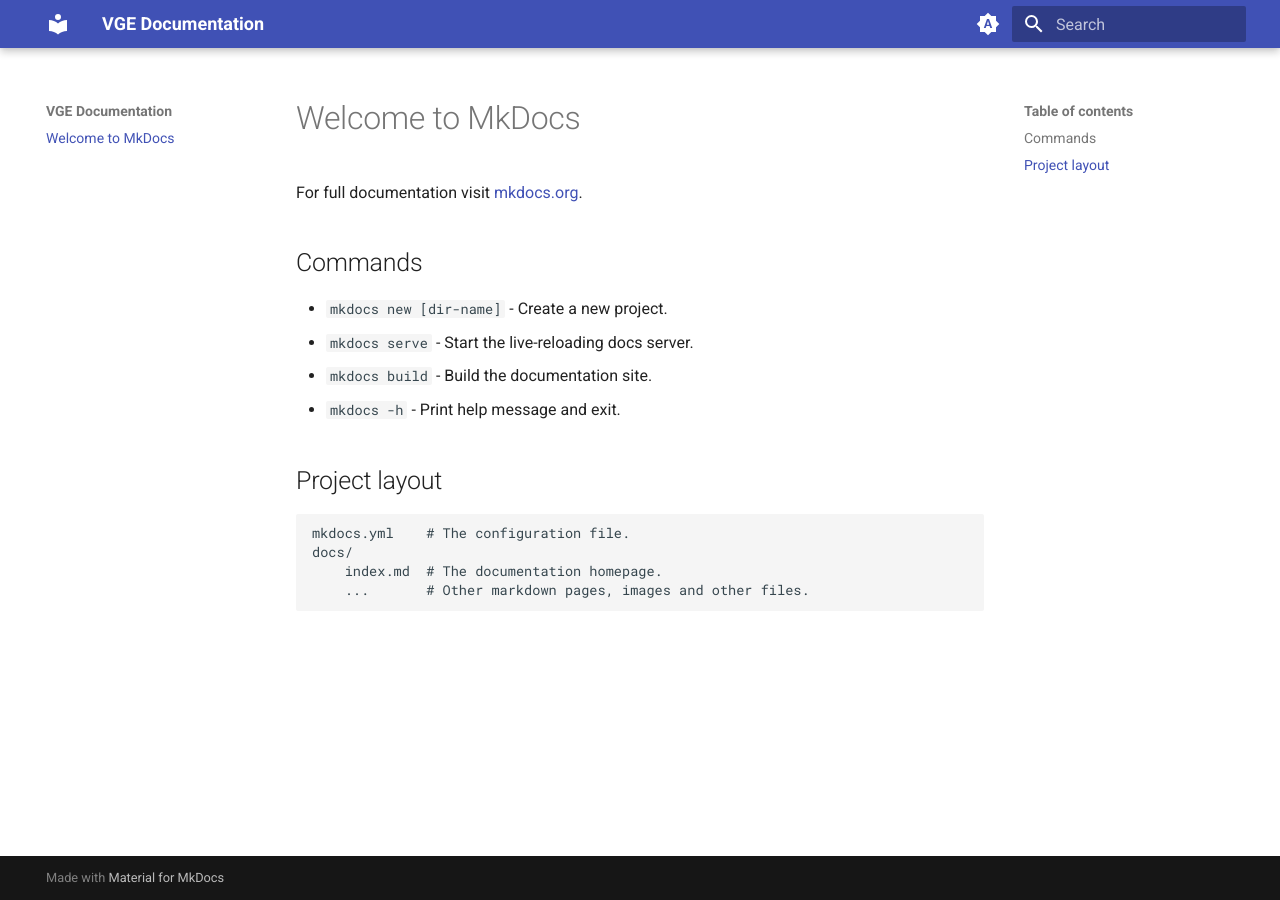
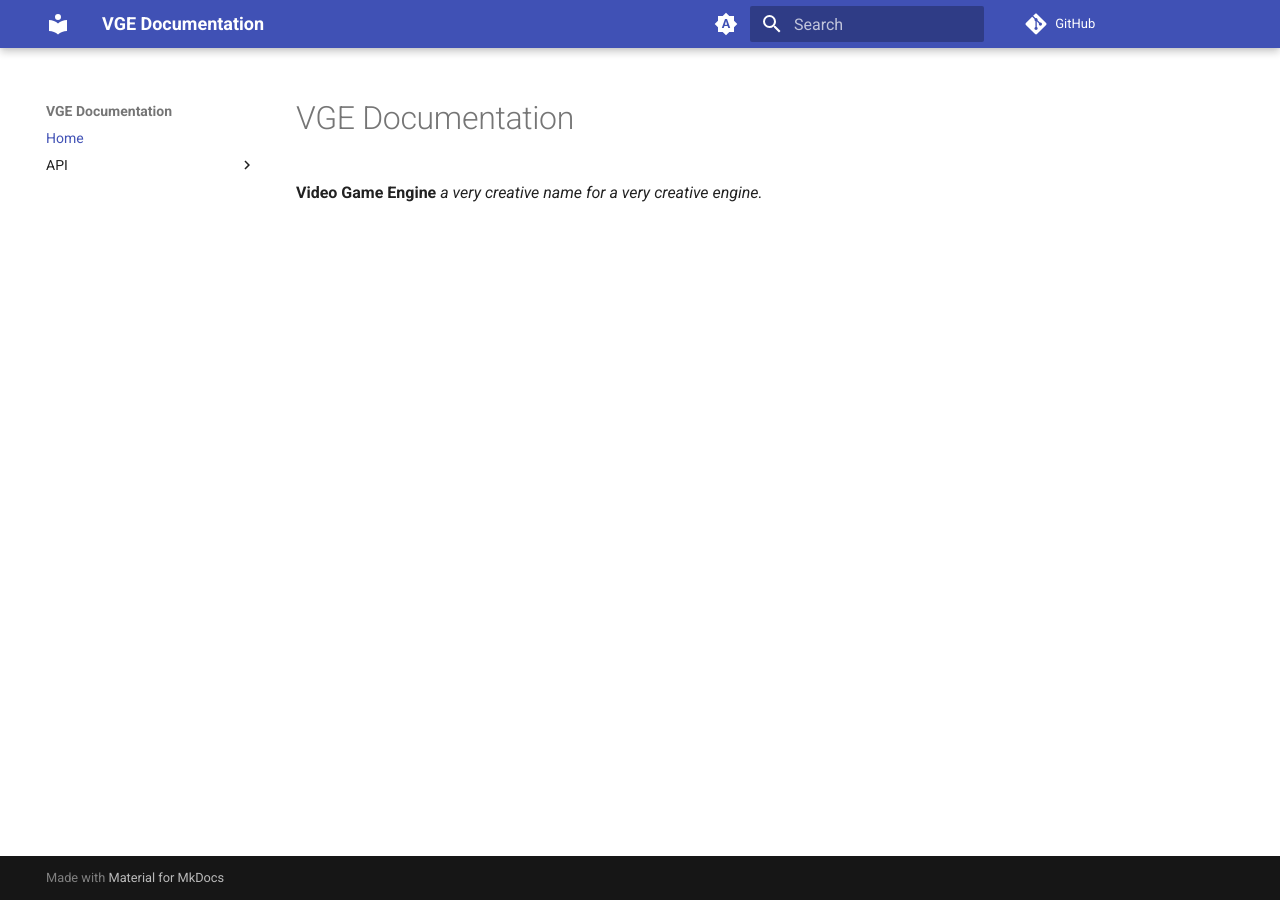
Before and after one commit to Skelebyte/VGE, an MkDocs documentation site: the page built from docs/index.md, in a window 1280 px wide. Built offline with MkDocs 1.6.1 and Material for MkDocs 9.7.7, drawn with Linux system fonts in a browser that asks for light colours; comment, search, counter and statistics services are not loaded.

```diff
--- a/docs/index.md
+++ b/docs/index.md
@@ -1,17 +1,3 @@
-# Welcome to MkDocs
+# VGE Documentation
 
-For full documentation visit [mkdocs.org](https://www.mkdocs.org).
-
-## Commands
-
-* `mkdocs new [dir-name]` - Create a new project.
-* `mkdocs serve` - Start the live-reloading docs server.
-* `mkdocs build` - Build the documentation site.
-* `mkdocs -h` - Print help message and exit.
-
-## Project layout
-
-    mkdocs.yml    # The configuration file.
-    docs/
-        index.md  # The documentation homepage.
-        ...       # Other markdown pages, images and other files.
+**Video Game Engine** _a very creative name for a very creative engine._
--- a/mkdocs.yml
+++ b/mkdocs.yml
@@ -1,5 +1,7 @@
 site_name: VGE Documentation
 site_url: https://vge.readthedocs.io
+repo_url: https://github.com/Skelebyte/VGE
+
 theme:
   name: material
   palette:
@@ -26,3 +28,11 @@ theme:
 
 plugins:
   - search
+
+nav:
+  - Home: index.md
+  - "API":
+    - "Memory":
+        - Memory.md
+        - Pointer.md
+        - Macros.md
```
Also changed, not shown: docs/api/memory/Macros.md (added, +3 -0 lines), docs/api/memory/Memory.md (added, +3 -0 lines), docs/api/memory/Pointer.md (added, +3 -0 lines).
